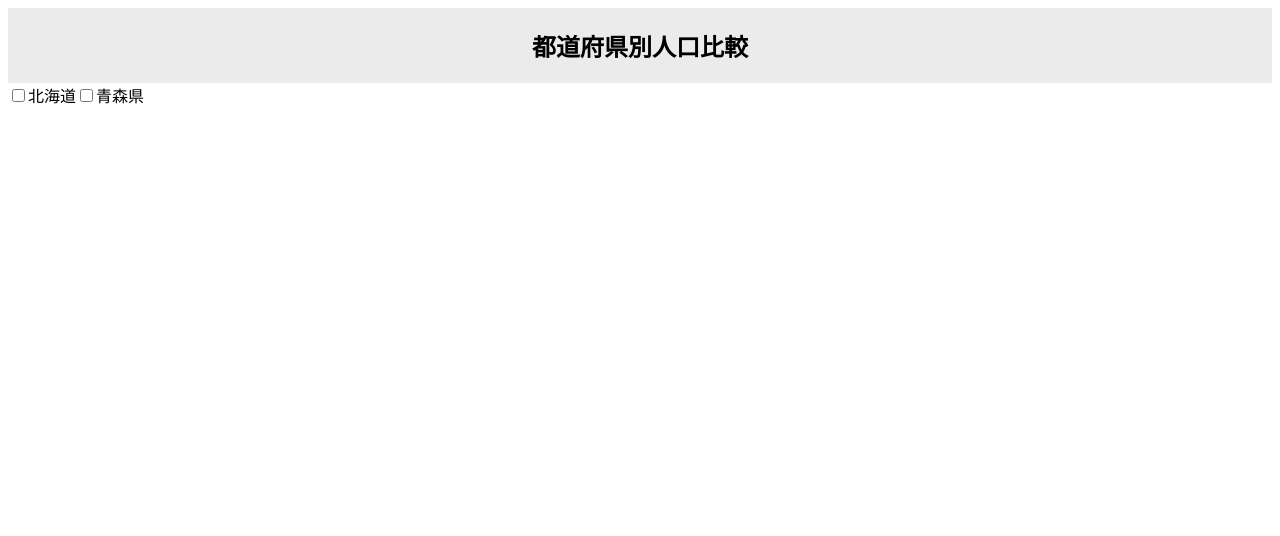
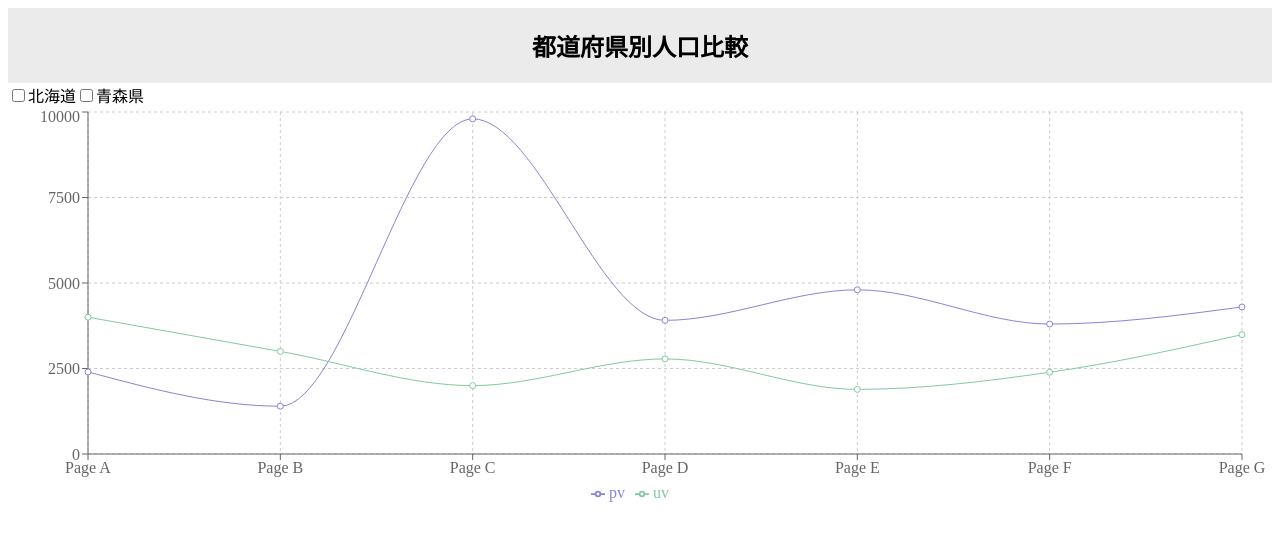
Before and after one commit to 6mile0/yumemi_frontend_test, a React (Vite) app: page / in a window 1280 px wide. Shown: the top 536 px of the page. Built offline with nearby package versions, Linux system fonts and the light colour scheme.

Commit message:
add: グラフ描画コンポーネント追加

```diff
--- a/package.json
+++ b/package.json
@@ -13,7 +13,8 @@
   },
   "dependencies": {
     "react": "^18.3.1",
-    "react-dom": "^18.3.1"
+    "react-dom": "^18.3.1",
+    "recharts": "^2.12.7"
   },
   "devDependencies": {
     "@eslint/js": "^9.9.0",
--- /dev/null
+++ b/src/components/PopulationGraphView/PopulationGraphView.module.css
@@ -0,0 +1,8 @@
+.container {
+  display: flex;
+  flex-direction: column;
+  align-items: center;
+  justify-content: center;
+  width: 100%;
+  height: 100%;
+}
--- /dev/null
+++ b/src/components/PopulationGraphView/PopulationGraphView.tsx
@@ -0,0 +1,93 @@
+import React from "react";
+import {
+  LineChart,
+  Line,
+  XAxis,
+  YAxis,
+  CartesianGrid,
+  Tooltip,
+  Legend,
+  ResponsiveContainer,
+} from "recharts";
+
+import styles from "./PopulationGraphView.module.css";
+
+const data = [
+  {
+    name: "Page A",
+    uv: 4000,
+    pv: 2400,
+    amt: 2400,
+  },
+  {
+    name: "Page B",
+    uv: 3000,
+    pv: 1398,
+    amt: 2210,
+  },
+  {
+    name: "Page C",
+    uv: 2000,
+    pv: 9800,
+    amt: 2290,
+  },
+  {
+    name: "Page D",
+    uv: 2780,
+    pv: 3908,
+    amt: 2000,
+  },
+  {
+    name: "Page E",
+    uv: 1890,
+    pv: 4800,
+    amt: 2181,
+  },
+  {
+    name: "Page F",
+    uv: 2390,
+    pv: 3800,
+    amt: 2500,
+  },
+  {
+    name: "Page G",
+    uv: 3490,
+    pv: 4300,
+    amt: 2100,
+  },
+];
+
+const PopulationGraphView: React.FC = () => {
+  return (
+    <div className={styles.container}>
+      <ResponsiveContainer width="100%" height={400}>
+        <LineChart
+          width={500}
+          height={300}
+          data={data}
+          margin={{
+            top: 5,
+            right: 30,
+            left: 20,
+            bottom: 5,
+          }}
+        >
+          <CartesianGrid strokeDasharray="3 3" />
+          <XAxis dataKey="name" />
+          <YAxis />
+          <Tooltip />
+          <Legend />
+          <Line
+            type="monotone"
+            dataKey="pv"
+            stroke="#8884d8"
+            activeDot={{ r: 8 }}
+          />
+          <Line type="monotone" dataKey="uv" stroke="#82ca9d" />
+        </LineChart>
+      </ResponsiveContainer>
+    </div>
+  );
+};
+
+export default PopulationGraphView;
--- a/src/pages/TopPage.tsx
+++ b/src/pages/TopPage.tsx
@@ -1,4 +1,5 @@
 import Header from "../components/Header/Header";
+import PopulationGraphView from "../components/PopulationGraphView/PopulationGraphView";
 import PrefectureSelector from "../components/PrefectureSelector/PrefectureSelector";
 
 const TopPage: React.FC = () => {
@@ -6,6 +7,7 @@
     <>
       <Header />
       <PrefectureSelector />
+      <PopulationGraphView />
     </>
   );
 };
```
Also changed, not shown: 1 other file (tests, documents, lock files or other folders).
